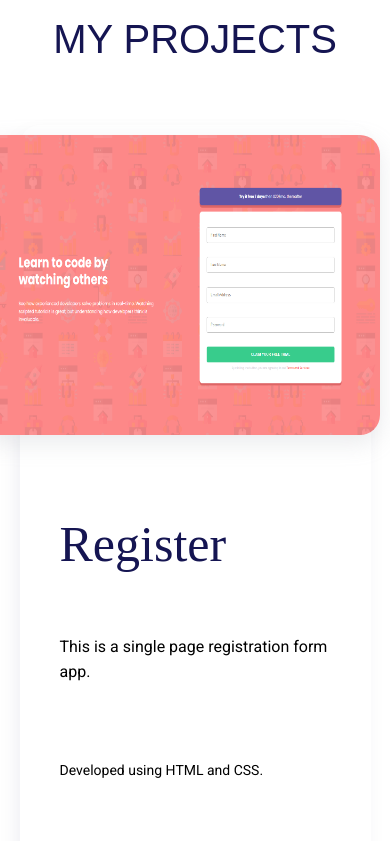
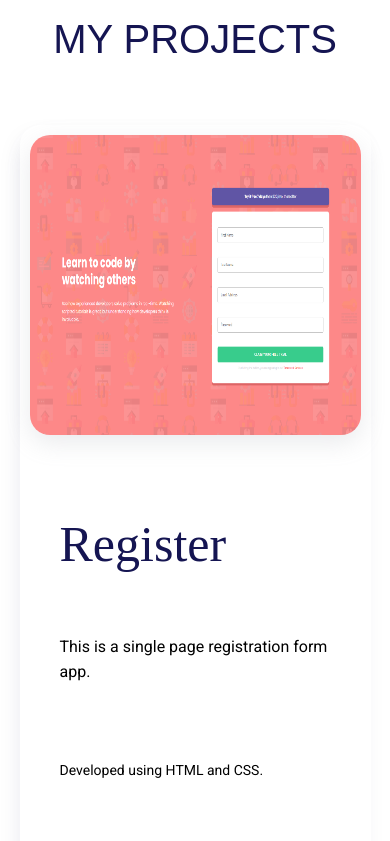
Before and after one commit to Iyin0/iyin, a React (Create React App) app: page / in a window 390 px wide. Shown: the part 860-1701 px from the top of the page. Built offline with nearby package versions, Linux system fonts and the light colour scheme; a web font is replaced by a local one.

Commit message:
first commit

```diff
--- a/src/index.css
+++ b/src/index.css
@@ -182,7 +182,7 @@ body {
 }
 
 .proj-img {
-  width: 400px;
+  width: 100%;
   height: 300px;
   border-radius: 20px;
   box-shadow: rgba(149, 157, 165, 0.2) 0px 8px 24px;
@@ -402,6 +402,10 @@ footer span {
     flex-direction: column;
   }
 
+  .img-container {
+    padding-right: 0px;
+  }
+
   .feature-images img {
     height: 350px;
   }
--- a/src/landingPage.js
+++ b/src/landingPage.js
@@ -40,7 +40,6 @@ const LandingPage = () => {
                             <p className="info">{project.info}</p>
                             <p className="dev-tool">{project.dev_tool}</p>
                             <Link to={`/project/${project.id}`} className='check'>MORE DETAILS</Link>
-                            {/* <a href={projects[0].link} className="check">MORE DETAILS</a> */}
                         </div>
                         <Link to={`/project/${project.id}`} className="img-container" data-aos="fade-left"><img src={project.features[0].image[0]} alt="project thumbnail" className="proj-img"></img></Link>
                     </div>
```
